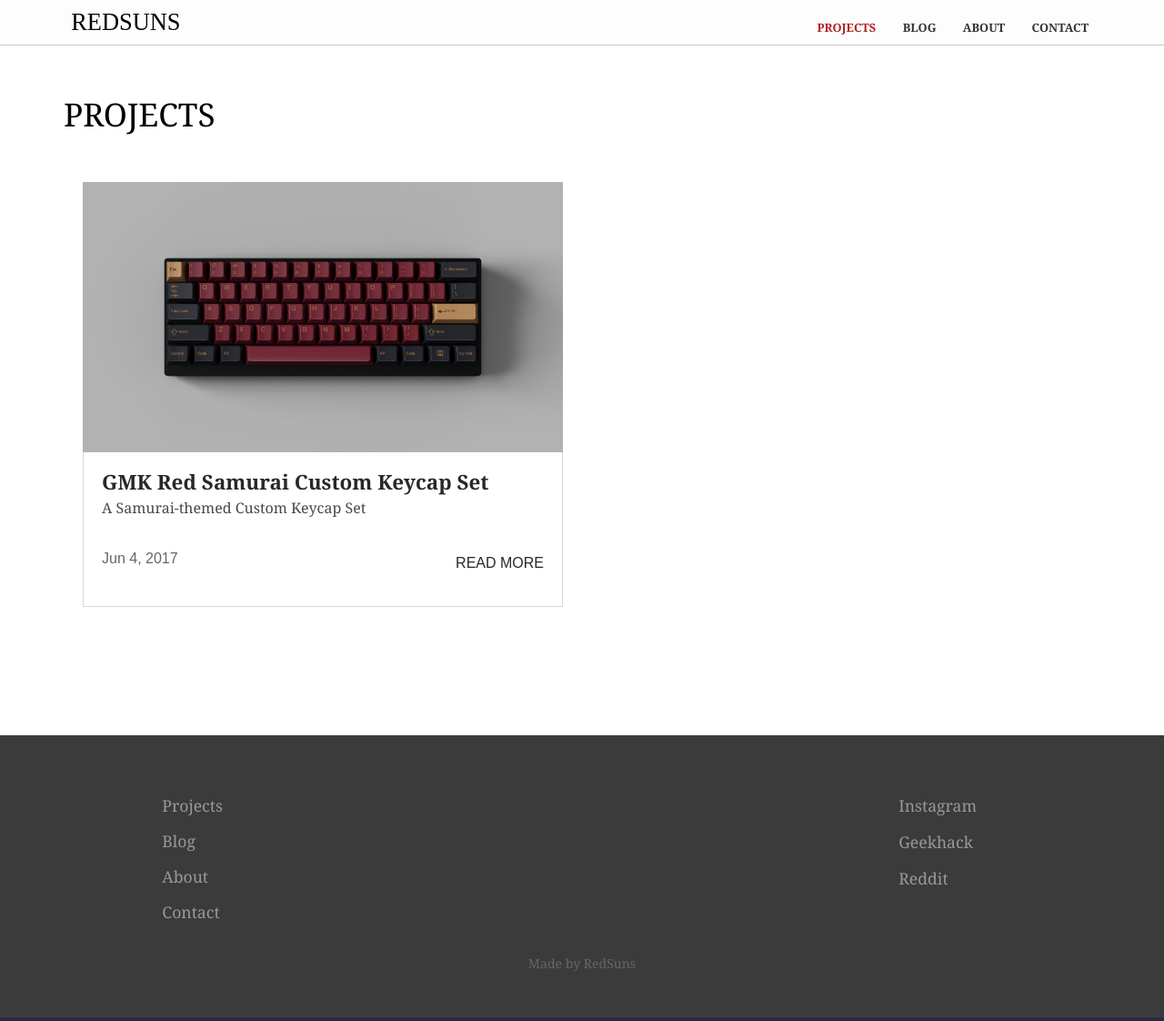
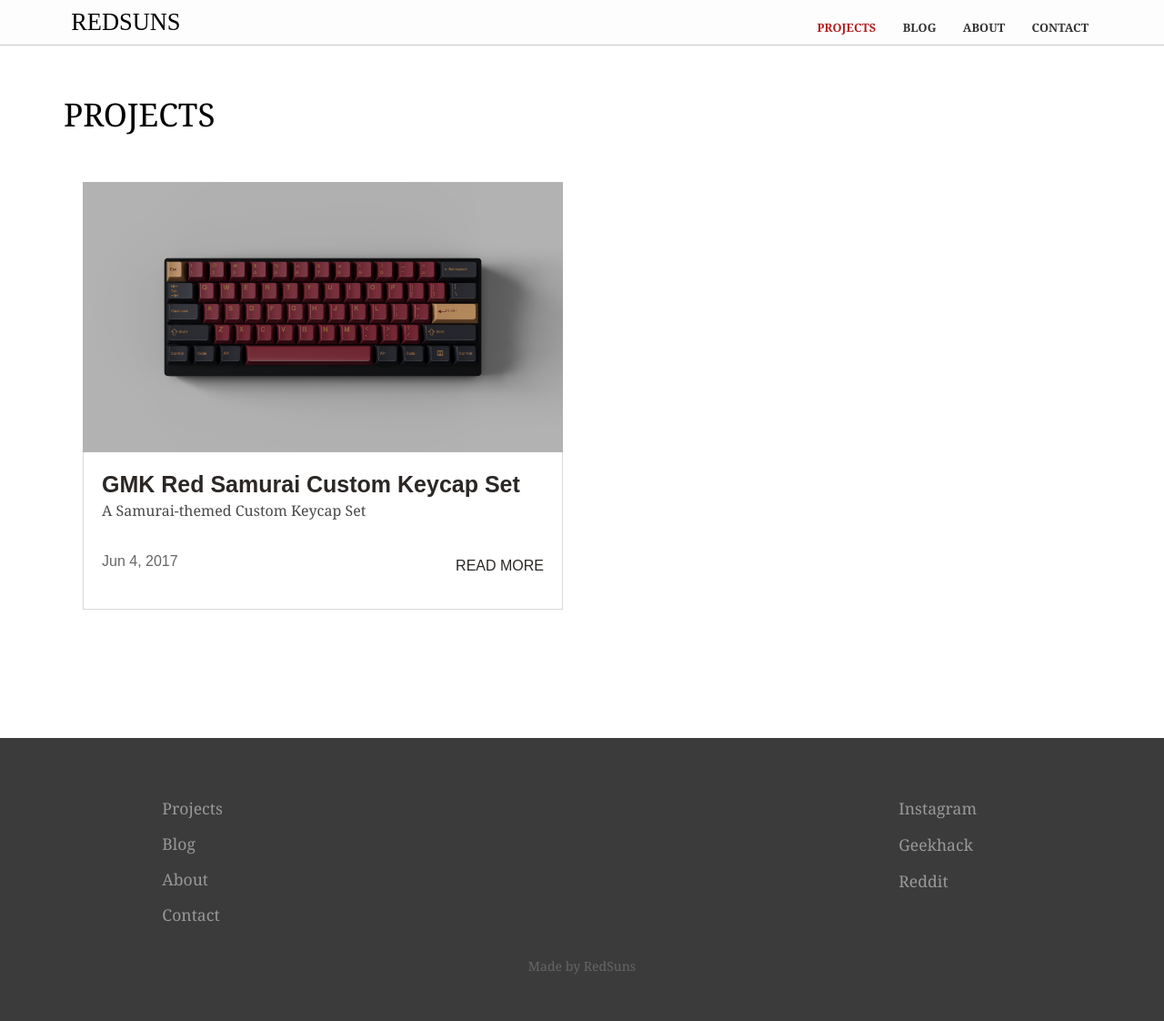
Before and after one commit to RedSunsRMK/redsunsrmk.github.io, a Jekyll site: the page built from projects.html, in a window 1280 px wide and 1122 px high. Shown: the whole window at 91% size. Built offline with Jekyll 4.4.1, drawn with Linux system fonts in a browser that asks for light colours.

Commit message:
Update layout.scss

```diff
--- a/_sass/layout.scss
+++ b/_sass/layout.scss
@@ -240,7 +240,8 @@ blockquote:before {
 	}
 
 	.name {
-		font-size: 1.4em;
+		font-size: 25px;
+		font-family: "Titillium Web",arial,sans-serif !important;
 		font-weight: 700;
 	}
 
```
